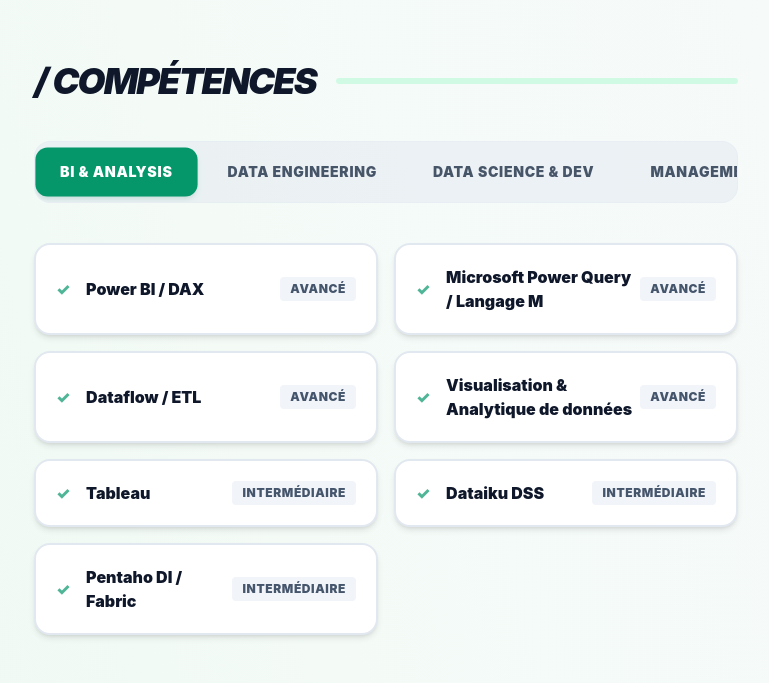
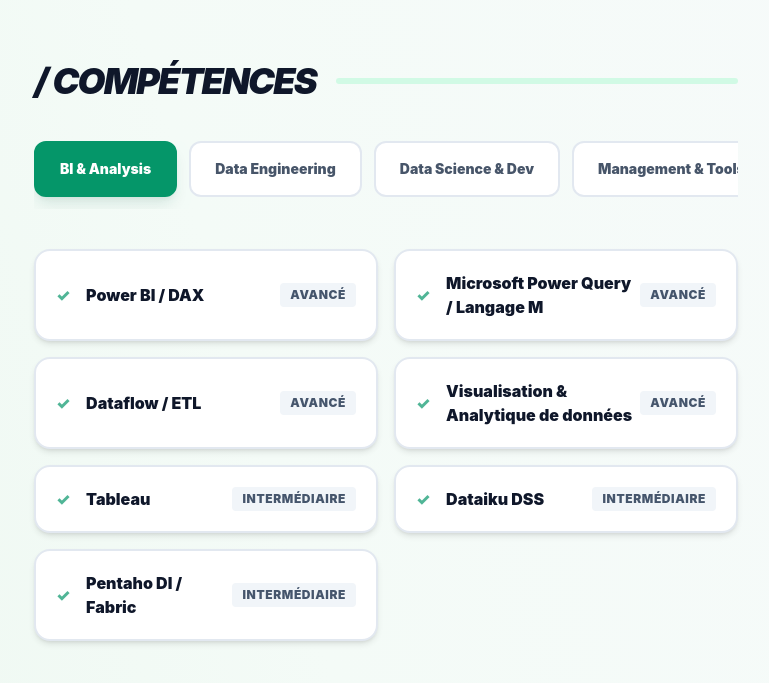
Before and after one commit to CamilleLV/portfolio-camille-laverie, a React (Vite) app: page / in a window 1280 px wide. Shown: the part 1294-1977 px from the top of the page, without its empty margins (254-1023 px from the left). Built offline with nearby package versions, Linux system fonts and the light colour scheme; the HTML template or start-up script is replaced by a standard one.

Commit message:
Fix : Modif du slider pour qu'il soit plus joli

```diff
--- a/src/App.jsx
+++ b/src/App.jsx
@@ -55,10 +55,10 @@
   };
 
   return (
-    // 🌟 MODIFICATION 1 : FOND VIVANT EN DÉGRADÉ LUMINEUX & NETTOYAGE DES SÉLECTIONS
+    // FOND VIVANT EN DÉGRADÉ LUMINEUX & NETTOYAGE DES SÉLECTIONS
     <div className="min-h-screen bg-gradient-to-tr from-[#E6F4EA] via-[#F4FBF7] to-[#F8FAFC] text-[#11221B] selection:bg-[#059669] selection:text-white font-sans overflow-x-hidden antialiased">
 
-      {/* 🌟 BARRE DE NAVIGATION — TEXTES ET HAUTEUR LÉGÈREMENT REHAUSSÉS */}
+      {/* BARRE DE NAVIGATION */}
       <nav className="fixed top-0 w-full z-50 bg-white/85 backdrop-blur-2xl border-b border-[#D1FAE5]">
         <div className="max-w-4xl mx-auto px-8 h-20 flex items-center justify-between">
           <span
@@ -75,12 +75,12 @@
         </div>
       </nav>
 
-      {/* 🌟 CONTAINER PRINCIPAL — ESPACEMENTS INTER-SECTIONS AUGMENTÉS (x1.4) */}
+      {/* CONTAINER PRINCIPAL */}
       <main className="max-w-3xl mx-auto px-8 pt-36 pb-32 space-y-36 md:space-y-44">
 
         {!activeArticle ? (
           <>
-            {/* 🌟 HERO SECTION — TAILLES DE POLICES ET BOUTONS AUGMENTÉES */}
+            {/* HERO SECTION */}
             <section id="intro" className="flex flex-col items-center text-center space-y-10">
               <div className="relative w-64 h-[22rem] md:w-72 md:h-[25rem] rounded-[3.5rem] overflow-hidden shadow-2xl bg-emerald-50 border-4 border-white">
                 {images.map((src, i) => (
@@ -117,23 +117,23 @@
               </div>
             </section>
 
-            {/* 🌟 SKILLS SECTION — RETRAVAIL DU SLIDER DES CATÉGORIES */}
+            {/* SKILLS SECTION — RETRAVAIL DES ONGLETS SELON TES INSTRUCTIONS */}
             <section id="skills" className="space-y-10">
               <div className="flex items-center gap-5">
                 <h2 className="text-3xl md:text-4xl font-black tracking-tighter uppercase italic text-[#0F172A]">/ Compétences</h2>
                 <div className="h-1.5 flex-1 bg-[#D1FAE5] rounded-full"></div>
               </div>
 
-              {/* 💅 LE NOUVEAU SLIDER : Fond pills discret, défilement fluide sans aucune barre système visible */}
-              <div className="flex overflow-x-auto gap-2 p-1.5 bg-[#E2E8F0]/50 rounded-2xl border border-[#E2E8F0]/30 scrollbar-none snap-x snap-mandatory">
+              {/* 💅 NAVIGATION TRANSPARENTE : Seul l'onglet actif possède un fond (vert) et des bordures épaisses */}
+              <div className="flex overflow-x-auto gap-3 pb-3 no-scrollbar scrollbar-none snap-x bg-transparent">
                 {portfolioData.skillCategories.map(cat => (
                   <button
                     key={cat.id}
                     onClick={() => setActiveSkillCat(cat.id)}
-                    className={`px-6 py-3.5 rounded-xl font-black text-xs md:text-sm uppercase tracking-wider transition-all shrink-0 snap-start active:scale-95 duration-200 ${
+                    className={`px-6 py-4 rounded-xl font-black text-sm border-2 transition-all shrink-0 snap-start active:scale-95 duration-200 ${
                       activeSkillCat === cat.id
-                        ? 'bg-[#059669] text-white shadow-md shadow-emerald-800/10 scale-[1.02]'
-                        : 'bg-transparent text-[#475569] hover:text-[#059669] hover:bg-white/40'
+                        ? 'bg-[#059669] border-[#059669] text-white shadow-lg shadow-emerald-900/10'
+                        : 'bg-white border-[#E2E8F0] text-[#475569] hover:border-[#059669]'
                     }`}
                   >
                     {cat.label}
@@ -170,7 +170,7 @@
           </>
         ) : null}
 
-        {/* 🌟 BLOG SECTION — TEXTES ET CARTES ÉLARGIES POUR LE MOBILE */}
+        {/* BLOG SECTION */}
         <section id="blog" className="space-y-10">
           {!activeArticle ? (
             <>
@@ -206,7 +206,7 @@
               </div>
             </>
           ) : (
-            /* 🌟 LECTEUR D'ARTICLE DYNAMIQUE — POLICES REHAUSSÉES DE 1.4x SANS SCROLL AMBIGU */
+            /* LECTEUR D'ARTICLE DYNAMIQUE */
             <div className="space-y-8 bg-white p-6 md:p-10 rounded-[2.5rem] border-2 border-[#E2E8F0] shadow-xl animate-in fade-in duration-300">
               <button
                 onClick={() => setActiveArticle(null)}
@@ -229,7 +229,6 @@
                 </div>
               </div>
 
-              {/* Rendu dynamique du contenu selon la structure en blocs */}
               <div className={`space-y-8 text-[#1E293B] leading-relaxed text-lg md:text-xl ${activeArticle.fontFamily}`}>
                 {activeArticle.content.map((block, index) => {
 
@@ -316,7 +315,7 @@
           )}
         </section>
 
-        {/* 🌟 SECTION CONTACT — CALIBRATION DU CONTRASTE DES TITRES SUR LE FOND DE COULEUR */}
+        {/* SECTION CONTACT */}
         <section id="contact" className="pt-12">
           <div className="bg-[#0F172A] rounded-[3.5rem] p-10 md:p-14 text-white space-y-10 shadow-2xl relative overflow-hidden">
             <h2 className="text-5xl md:text-6xl font-black tracking-tighter italic leading-none">
```
